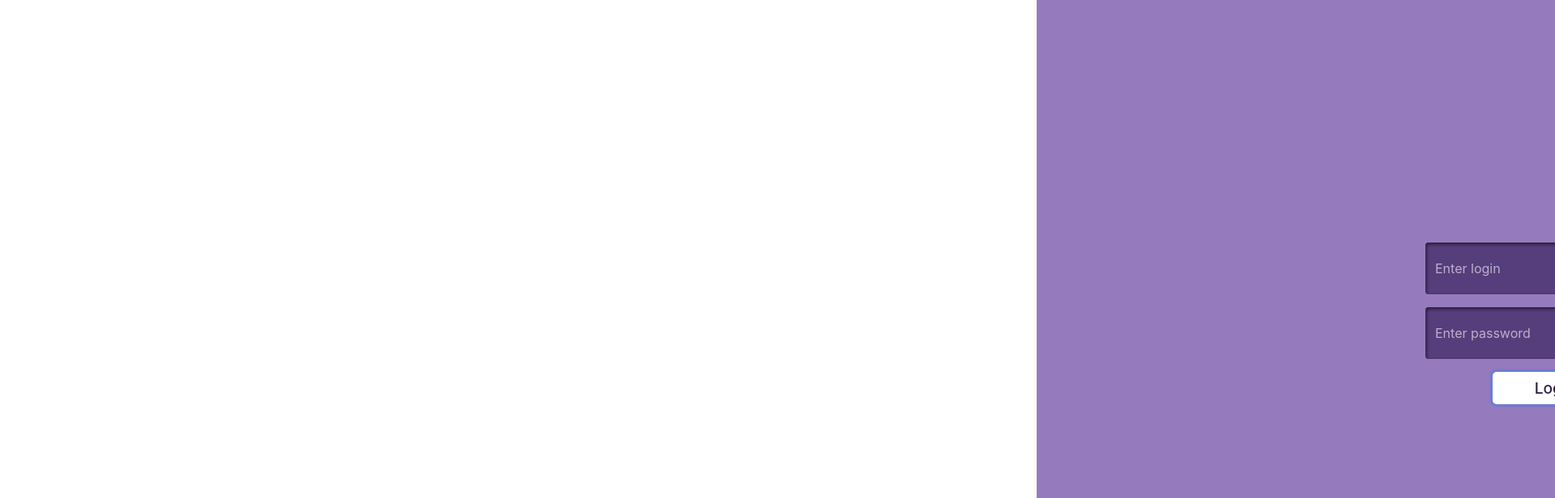
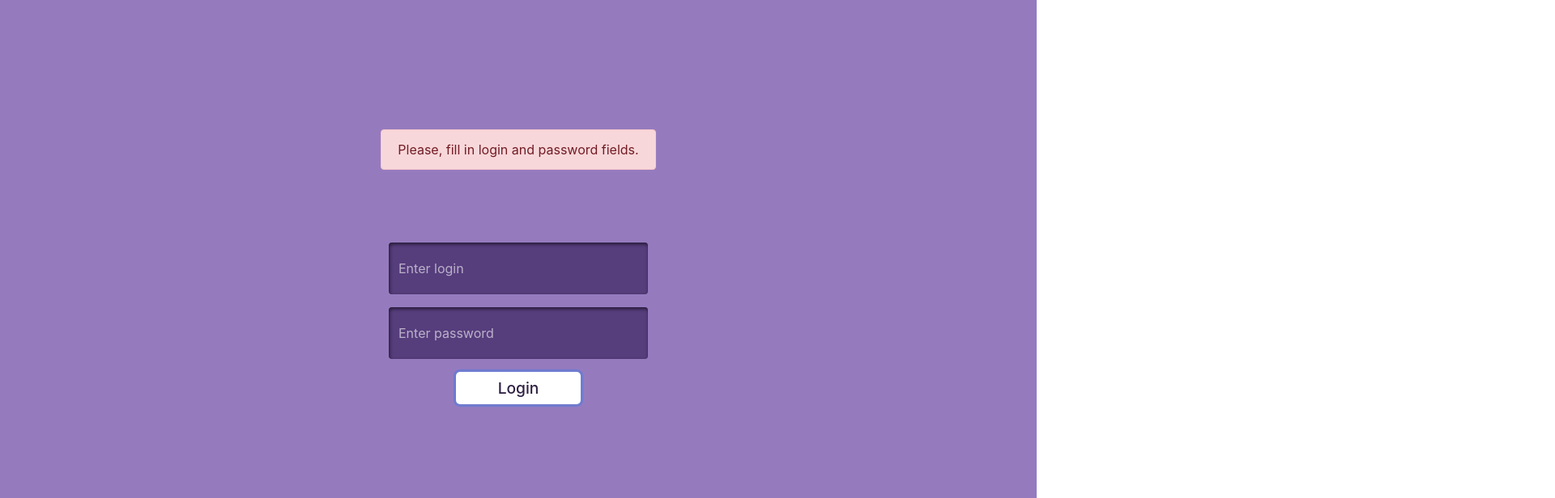
Before and after one commit to pushkov-fedor/geochat-frontend, a React (Create React App) app: page / in a window 1280 px wide. Both pictures are taken after a click on the button "Login". Shown: the top 616 px of the page at 81% size, 1920 px wide, since content can reach past the window. Built offline with nearby package versions, Linux system fonts and the light colour scheme.

Commit message:
added login and password validation

```diff
--- a/src/components/login/Login.js
+++ b/src/components/login/Login.js
@@ -8,7 +8,8 @@ export class Login extends Component {
     this.state = {
       login: "",
       password: "",
-      submit: false
+      submit: false,
+      showAlert: false
     };
 
     this.handleLoginChange = this.handleLoginChange.bind(this);
@@ -25,7 +26,12 @@ export class Login extends Component {
   }
 
   onSubmit(e) {
-    this.setState({ submit: true });
+    if (this.state.login !== "" && this.state.password !== "") {
+      this.setState({ submit: true });
+    } else {
+      this.setState({ showAlert: true });
+      setTimeout(() => this.setState({ showAlert: false }), 3000);
+    }
   }
 
   render() {
@@ -34,6 +40,17 @@ export class Login extends Component {
         className="container-fluid d-flex flex-column justify-content-center align-items-center login-container"
         style={{ marginLeft: this.state.submit ? "100vw" : "0" }}
       >
+        <div
+          class="alert alert-danger"
+          role="alert"
+          style={{
+            position: "absolute",
+            top: "20%",
+            opacity: this.state.showAlert ? "100%" : "0"
+          }}
+        >
+          Please, fill in login and password fields.
+        </div>
         <form className="d-flex flex-column justify-content-center align-items-center">
           <div className="form-group d-flex flex-column justify-content-center align-items-center">
             <input
```
